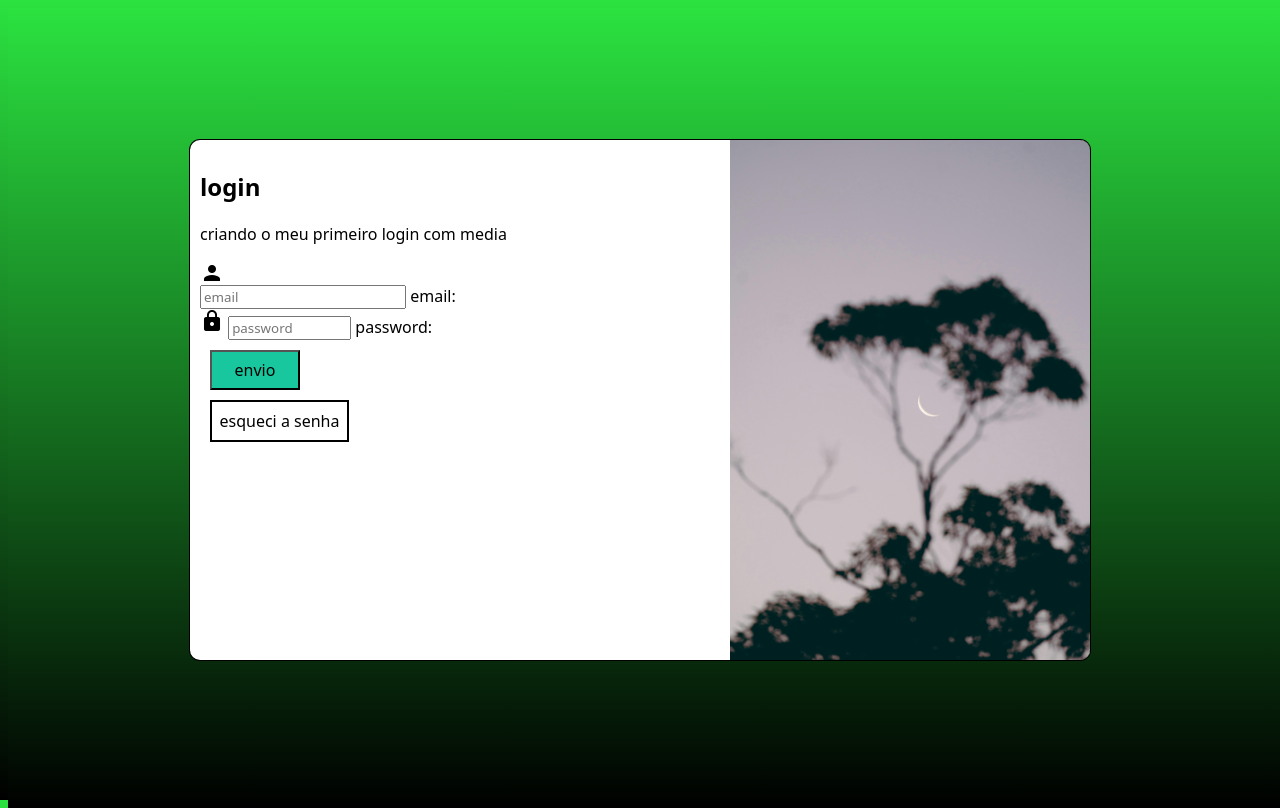
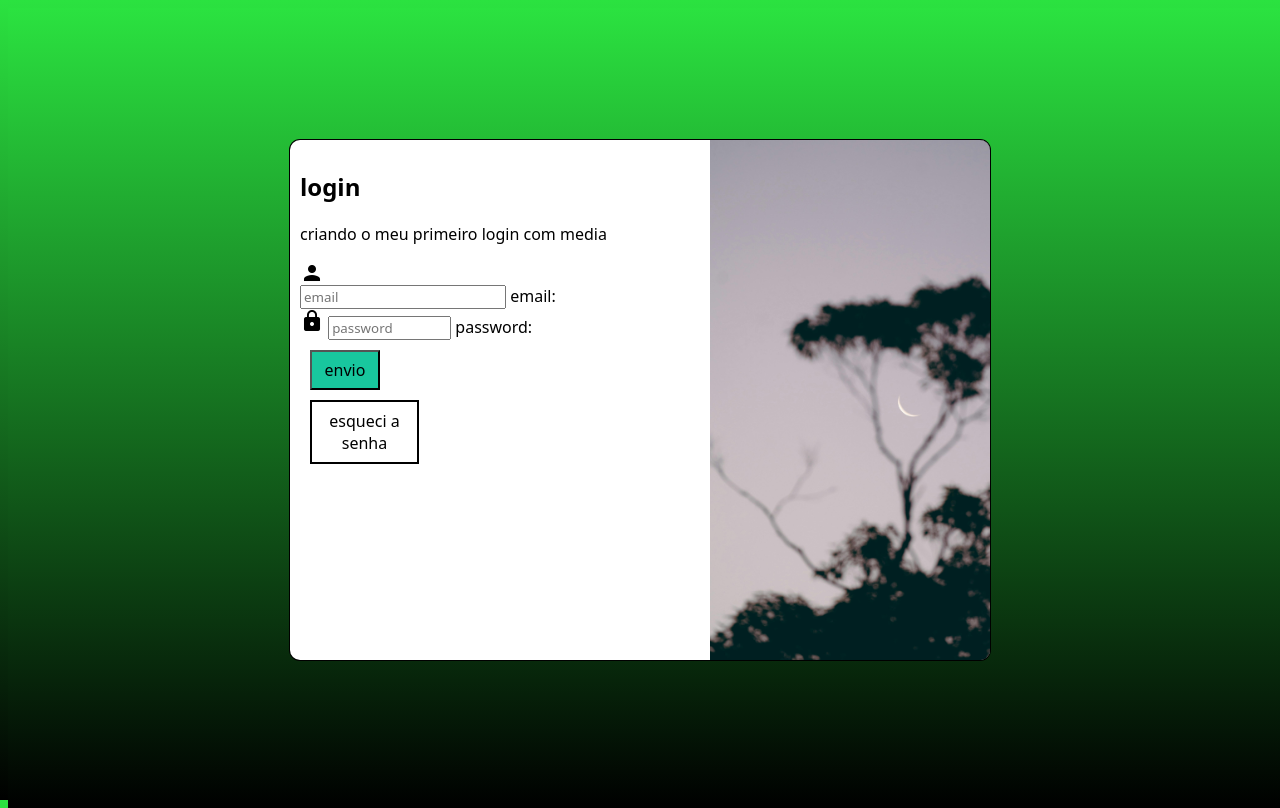
Before and after one commit to lucamadeira/projeto-login, a PHP site: page / in a window 1280 px wide. Run offline with PHP 8.4, Linux system fonts and the light colour scheme.

Commit message:
aggiornamento

```diff
--- a/media.css
+++ b/media.css
@@ -4,6 +4,13 @@
 }
 html,body{
     background-color: blueviolet;
+    width: 100vw;
+    height: 100vh;
+}
+main{
+    display: flex;
+    justify-content: center;
+    align-items: center;
     width: 100vw;
     height: 100vh;
 }
--- a/mediaQuyris.css
+++ b/mediaQuyris.css
@@ -32,7 +32,7 @@
 
 
     section#login {
-    width:900px ;
+    width: 700px;px ;
 
   }
    section#login > div#formulario {
```
Also changed, not shown: 1 other file.
